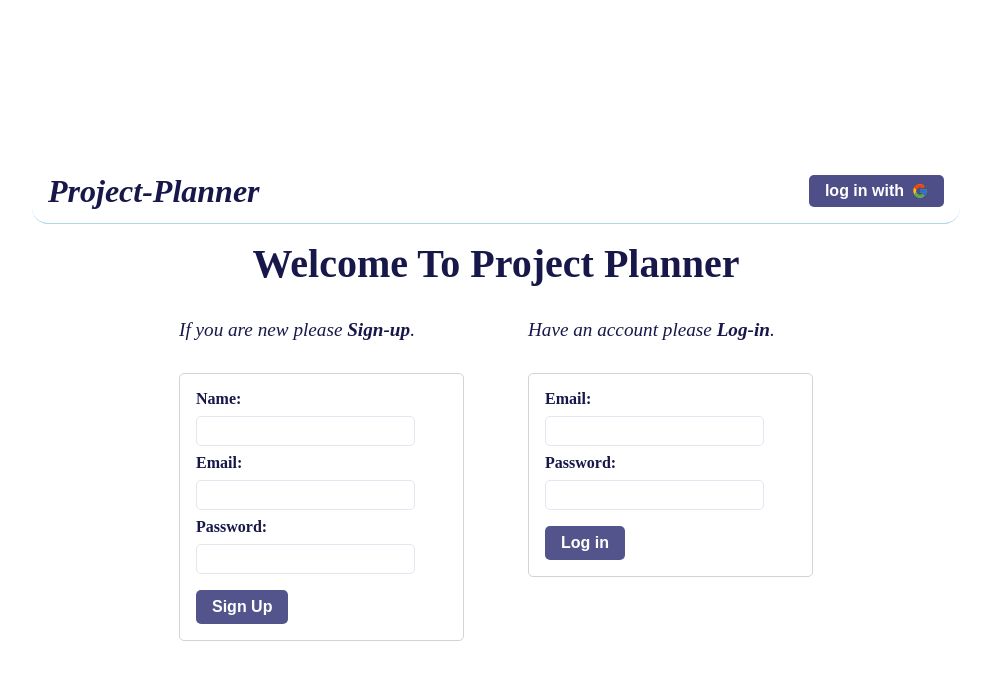
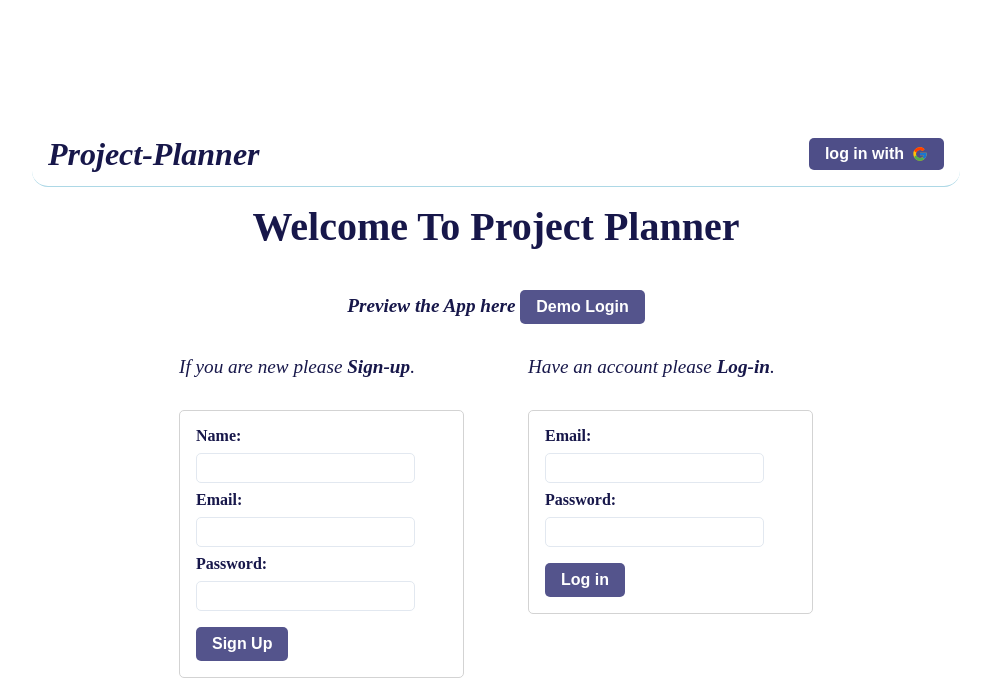
Before and after one commit to kmakai/React-firebase-project-planner, a React (Create React App) app: page / in a window 1280 px wide. Shown: the top 700 px of the page, without its empty margins (144-1135 px from the left). Built offline with nearby package versions, Linux system fonts and the light colour scheme; no server answers.

Commit message:
demo user login added

```diff
--- a/src/App.js
+++ b/src/App.js
@@ -226,7 +226,7 @@ function App() {
                     handleChecked={updateTaskComplete}
                   />
                 ) : (
-                  <p>please select a project</p>
+                  <strong>please select a project</strong>
                 )}
               </div>
             </main>
--- a/src/components/LoginForm.js
+++ b/src/components/LoginForm.js
@@ -22,11 +22,7 @@ function LoginForm() {
 
     try {
       const auth = getAuth();
-      const userCredential = await signInWithEmailAndPassword(
-        auth,
-        email,
-        password
-      );
+      await signInWithEmailAndPassword(auth, email, password);
     } catch (error) {
       console.error("Bad User Credentials");
     }
--- a/src/components/ProjectsList.js
+++ b/src/components/ProjectsList.js
@@ -6,6 +6,7 @@ function ProjectsList({ projects, activeHandle, del }) {
   return (
     <div>
       <ul onClick={activeHandle} className="project-list-ul">
+        {projects.length === 0 && <strong>Please add a project</strong>}
         {projects &&
           projects.map((p, ind) => (
             <li key={ind} id={p.id}>
--- a/src/components/SignUp.js
+++ b/src/components/SignUp.js
@@ -1,11 +1,32 @@
 import "../styles/signUp.css";
 import SignUpForm from "./SignUpForm";
 import LoginForm from "./LoginForm";
+import { getAuth, signInAnonymously, updateProfile } from "firebase/auth";
 
 function SignUp() {
+  const demoSignIn = async () => {
+    try {
+      const auth = getAuth();
+      await signInAnonymously(auth);
+
+      updateProfile(auth.currentUser, {
+        displayName: "Demo User",
+      });
+    } catch (error) {
+      console.log(error);
+    }
+  };
   return (
     <div className="sign-up">
       <h2 className="sign-up-title">Welcome To Project Planner</h2>
+      <div className="demo">
+        <p className="sign-up-text">
+          <strong>Preview the App here</strong>{" "}
+          <button className="login-form-btn" onClick={demoSignIn}>
+            Demo Login
+          </button>
+        </p>
+      </div>
       <div className="forms">
         <div>
           <p className="sign-up-text">
--- a/src/components/TaskList.js
+++ b/src/components/TaskList.js
@@ -15,7 +15,7 @@ function Tasklist({ tasks, delTask, handleChecked }) {
           />
         ))
       ) : (
-        <p>no tasks on this project</p>
+        <strong>no tasks on this project</strong>
       )}
     </div>
   );
```
